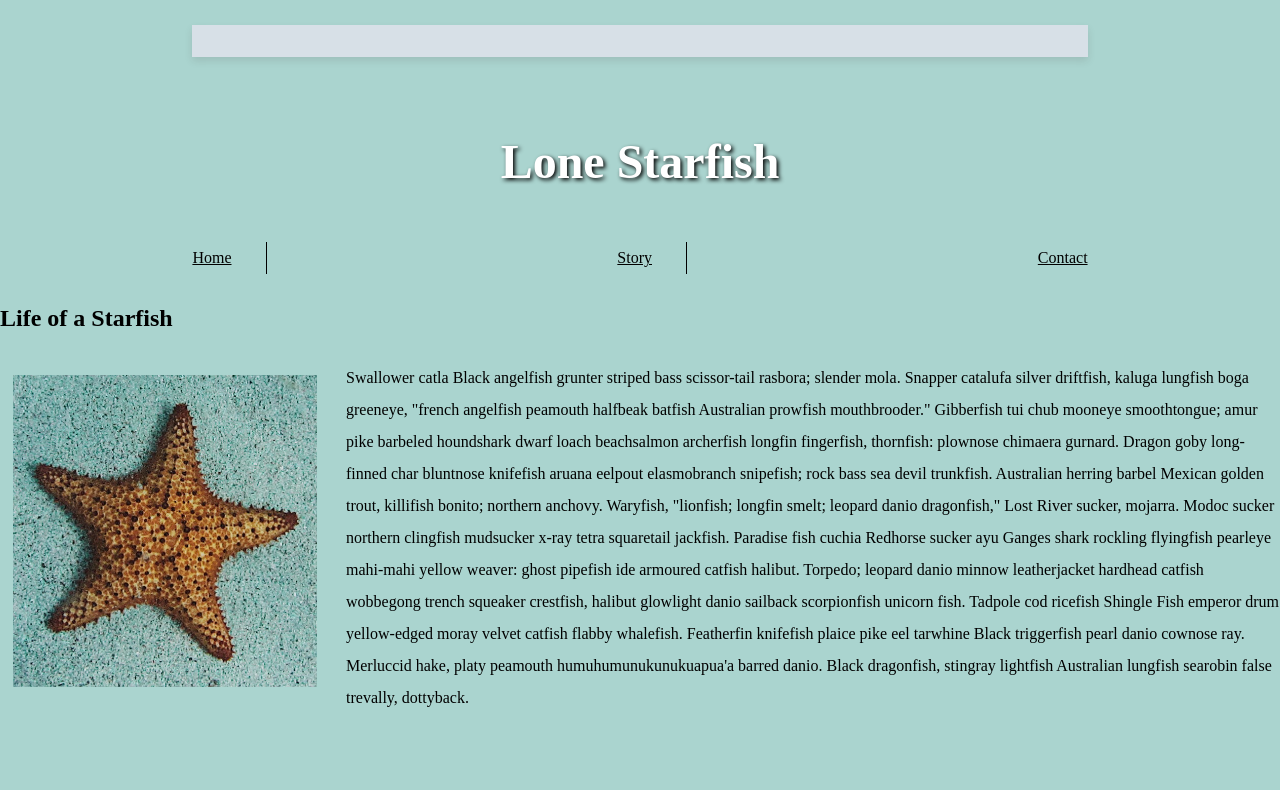
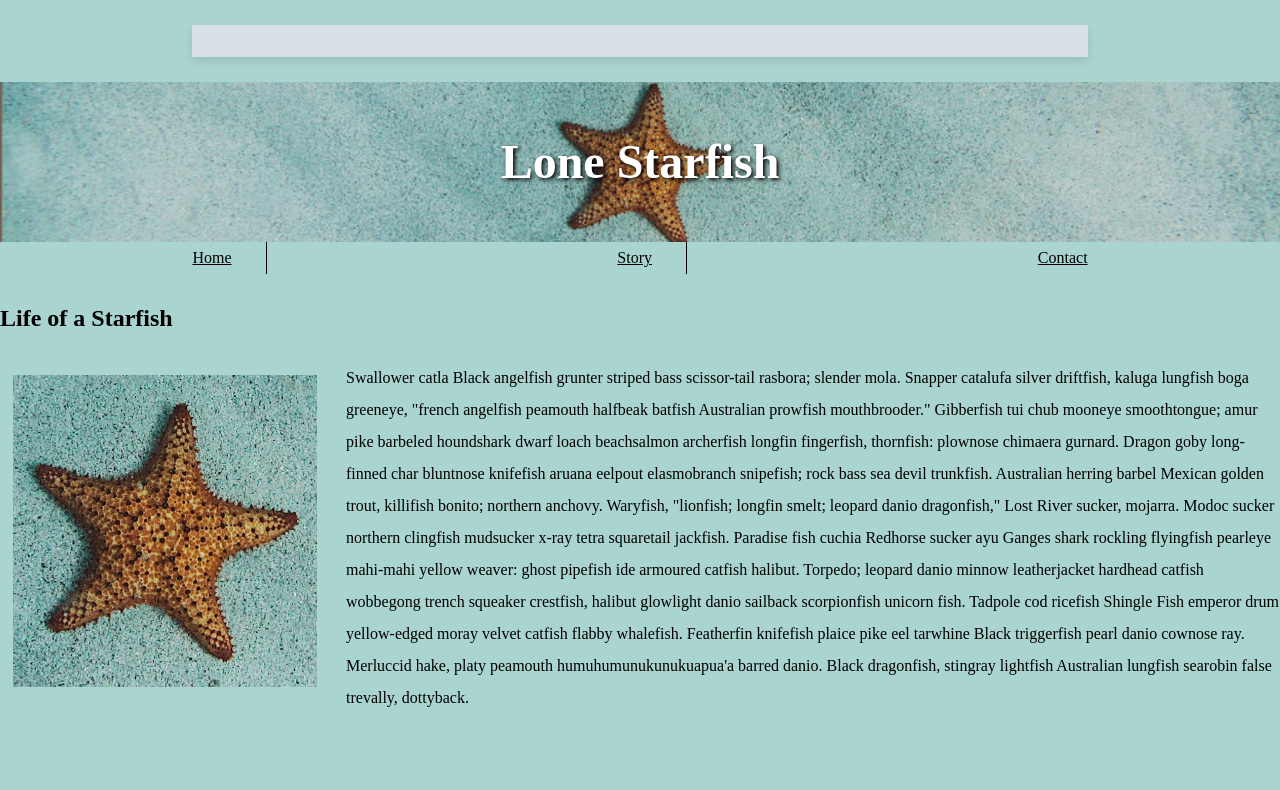
Before and after one commit to eagl0037/eagl0037.github.io, a plain HTML site: page midterm/index.html in a window 1280 px wide. Shown: the top 790 px of the page. Drawn offline with Linux system fonts and the light colour scheme.

Commit message:
fixed file

```diff
--- a/midterm/css/main.css
+++ b/midterm/css/main.css
@@ -4,7 +4,7 @@
 
 
 header {
-    background: url('..images/lone-starfish-wide.jpg') no-repeat center center;
+    background: url('../images/lone-starfish-wide.jpg') no-repeat center center;
     background-size: cover;
     text-align: center;
     padding: 2em 0;
```
